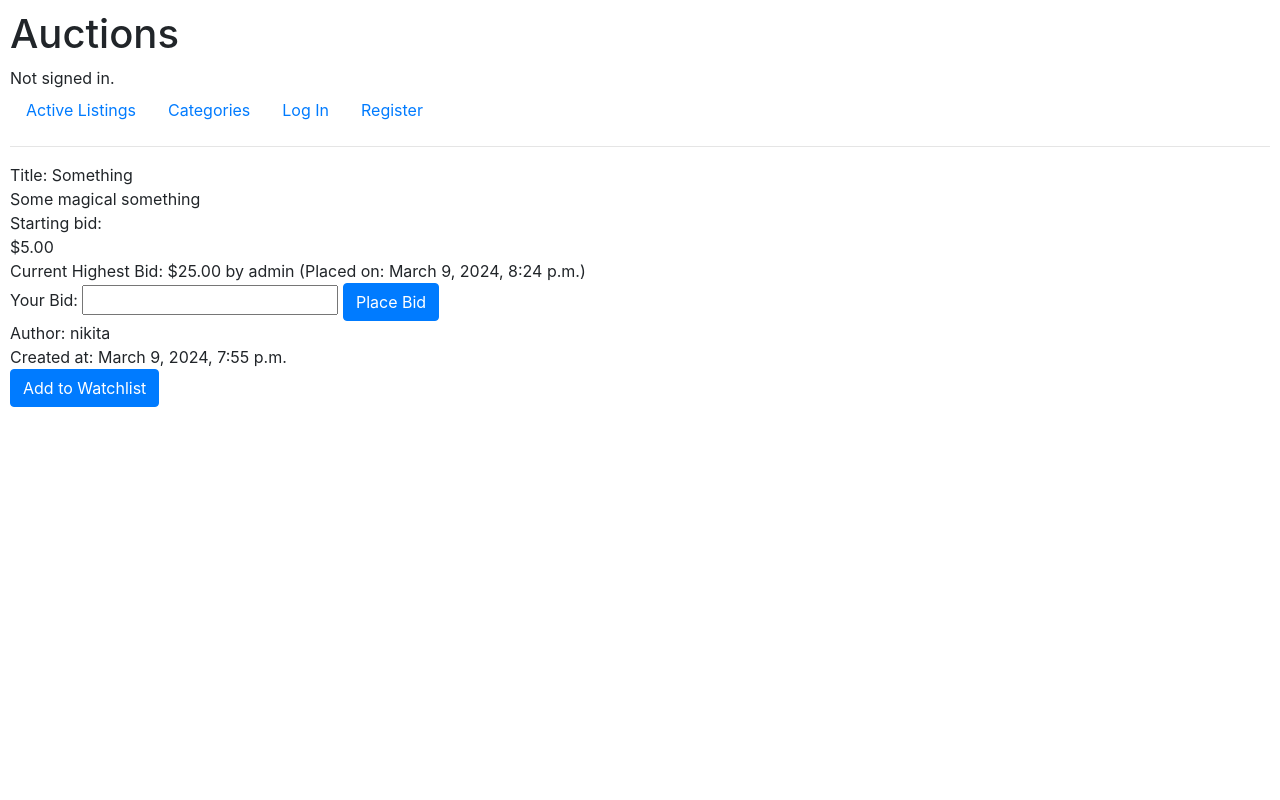
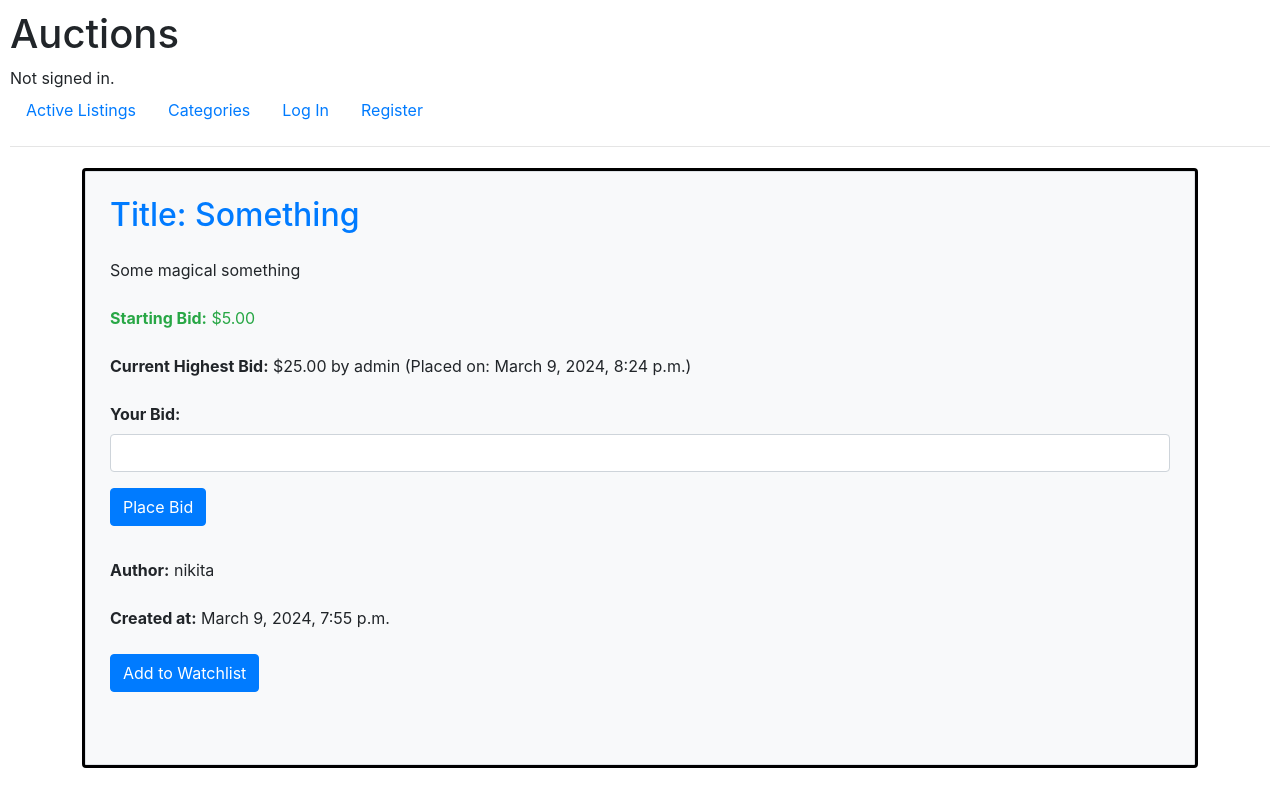
Before and after one commit to Quolen/commerce, a Django app: page /listings/3 in a window 1280 px wide. Run offline with Django 3.2, Linux system fonts and the light colour scheme; data comes from the database, SQL or seed files in the repository; both versions use the stored data as it was after the commit; some libraries are stand-ins or nearby versions.

Commit message:
Styled and tested the whole project.

```diff
--- a/auctions/templates/auctions/listing_detail.html
+++ b/auctions/templates/auctions/listing_detail.html
@@ -2,54 +2,60 @@
 {% load static %}
 
 {% block body %}
-    <div class="title">Title: {{ listing.title }}</div>
+<div class="container mt-4">
+    <div class="border p-4 bg-light">
+        <h2 class="mb-4 text-primary">Title: {{ listing.title }}</h2>
 
         {% if listing.image %}
-        <div class="item__img"><img src="{{ listing.image.url }}" alt="img"></div>
+            <div class="item__img mr-4">
+                <img src="{{ listing.image.url }}" alt="img" class="img-fluid rounded border">
+            </div>
         {% endif %}
 
-    <div class="desc">{{ listing.description }}</div>
-    Starting bid:
-    <div class="bid">${{ listing.starting_bid }}</div>
+        <div class="desc mb-4">{{ listing.description }}</div>
 
+        <div class="bid mb-4 text-success"><strong>Starting Bid:</strong> ${{ listing.starting_bid }}</div>
 
         {% if error_message %}
-        <div class="error-message">{{ error_message }}</div>
+            <div class="error-message mb-4 alert alert-danger">{{ error_message }}</div>
         {% endif %}
-    {# Display current highest bid and bidder username #}
+
         {% if listing.is_active %}
             {% if highest_bid %}
-            <div class="current-bid">
-                Current Highest Bid: ${{ highest_bid.amount }} by {{ highest_bid.bidder.username }}
+                <div class="current-bid mb-4">
+                    <strong>Current Highest Bid:</strong> ${{ highest_bid.amount }} by {{ highest_bid.bidder.username }}
                     (Placed on: {{ highest_bid.created_at }})
                 </div>
             {% else %}
-            <div class="no-bids">No bids yet. Be the first to bid!</div>
+                <div class="no-bids mb-4 alert alert-info">No bids yet. Be the first to bid!</div>
             {% endif %}
 
-        <form method="post" action="{% url 'place_bid' listing.id %}">
+            <form method="post" action="{% url 'place_bid' listing.id %}" class="mb-4">
                 {% csrf_token %}
-            <label for="bid_amount">Your Bid:</label>
-            <input type="number" name="bid_amount" step="0.01" required>
-            <button type="submit" class="btn btn-primary">Place Bid</button>
+                <div class="form-group">
+                    <label for="bid_amount"><strong>Your Bid:</strong></label>
+                    <div class="input-group">
+                        <input type="number" name="bid_amount" step="0.01" required class="form-control">
+                    </div>
+                </div>
+                <button type="submit" class="btn btn-primary mb-2">Place Bid</button>
             </form>
         {% endif %}
 
         {% if listing.category %}
-        <div class="category">Category: {{ listing.category.name }}</div>
+            <div class="category mb-4"><strong>Category:</strong> {{ listing.category.name }}</div>
         {% endif %}
 
         {% if listing.author %}
-        <div class="author">Author: {{ listing.author.username }}</div>
+            <div class="author mb-4"><strong>Author:</strong> {{ listing.author.username }}</div>
         {% endif %}
 
         {% if listing.created_at %}
-        <div class="created-at">Created at: {{ listing.created_at }}</div>
+            <div class="created-at mb-4"><strong>Created at:</strong> {{ listing.created_at }}</div>
         {% endif %}
 
-
         {% if listing.is_active %}
-        <form method="post" action="{% url 'watchlist' %}">
+            <form method="post" action="{% url 'watchlist' %}" class="mb-4">
                 {% csrf_token %}
                 <input type="hidden" name="listing_id" value="{{ listing.id }}">
                 <button type="submit" name="action" value="add" class="btn btn-primary">Add to Watchlist</button>
@@ -59,21 +65,22 @@
         <br>
 
         {% if not listing.is_active %}
-        <div class="closed">
-            Auction Closed. Listing was sold for {{highest_bid.amount}}$
+            <div class="closed mb-4 alert alert-dark">
+                <strong>Auction Closed.</strong> Listing was sold for ${{ highest_bid.amount }}
             </div>
             {% if listing.winner == request.user %}
-            <div class="winner-info">Congratulations! You won this auction.</div>
+                <div class="winner-info mb-4 alert alert-success"><strong>Congratulations!</strong> You won this auction.</div>
             {% elif listing.winner %}
-            <div class="winner-info">This auction has been won by {{ listing.winner.username }}.</div>
+                <div class="winner-info mb-4 alert alert-secondary">This auction has been won by <strong>{{ listing.winner.username }}</strong>.</div>
             {% else %}
-            <div class="winner-info">This auction is closed, but no winner has been determined.</div>
+                <div class="winner-info mb-4 alert alert-warning">This auction is closed, but no winner has been determined.</div>
             {% endif %}
         {% elif listing.author == user %}
-        <form method="post" action="{% url 'close_auction' listing_id=listing.id %}">
+            <form method="post" action="{% url 'close_auction' listing_id=listing.id %}" class="mb-4">
                 {% csrf_token %}
                 <button type="submit" class="btn btn-danger">Close Auction</button>
             </form>
         {% endif %}
-
+    </div>
+</div>
 {% endblock %}
--- a/auctions/views.py
+++ b/auctions/views.py
@@ -40,7 +40,9 @@ def place_bid(request, listing_id):
             except ValueError:
                 error_message = "Invalid bid amount. Please enter a valid number."
             else:
-                if bid_amount >= listing.starting_bid and bid_amount > listing.current_bid_amount():
+                if request.user == listing.author:
+                    error_message = "You cannot bid on your own listing."
+                elif bid_amount >= listing.starting_bid and bid_amount > listing.current_bid_amount():
                     bid = Bid.objects.create(listing=listing, bidder=request.user, amount=bid_amount)
                 else:
                     error_message = "Invalid bid. Please make sure it's at least as large as the starting bid and greater than any other bids placed."
```
Also changed, not shown: auctions/templates/auctions/category_list.html (+11 -6 lines), auctions/templates/auctions/category_listings.html (+25 -14 lines), auctions/templates/auctions/create.html (+11 -12 lines), auctions/templates/auctions/index.html (+13 -16 lines), auctions/templates/auctions/watchlist.html (+17 -14 lines), auctions/static/auctions/styles.css (line endings or trailing spaces), db.sqlite3, media/broomstick_zpTu0f9.jpeg (added), media/healing_potion_oH8H6ia.jpeg (added), media/potion_YhLij2Z.jpeg (added), media/wand.jpeg (added). Lines whose indentation alone changed are shown as unchanged.
